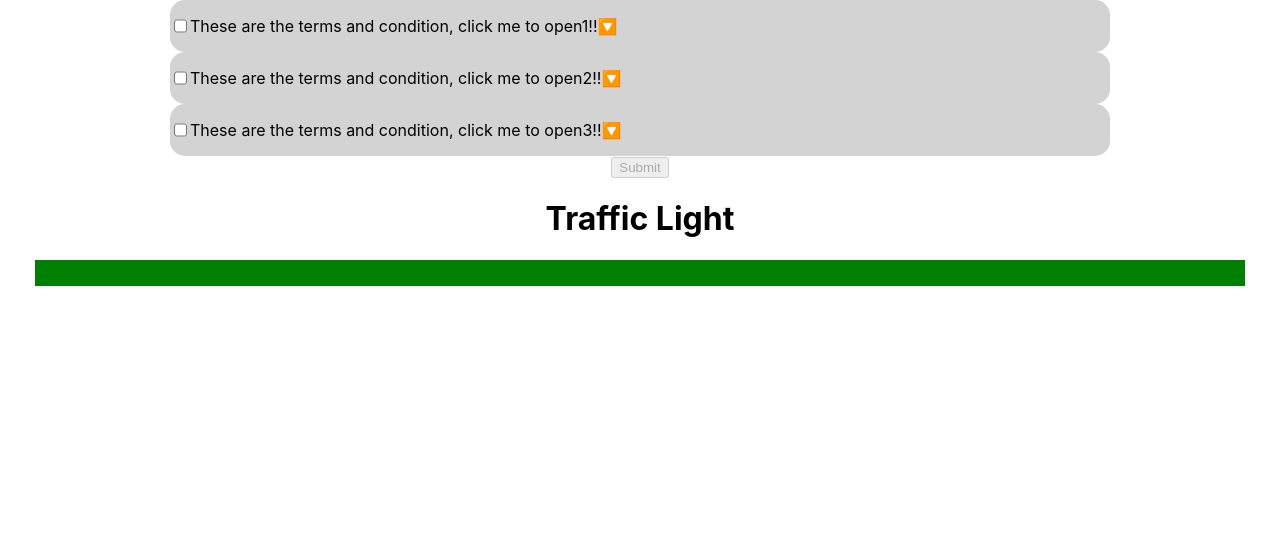
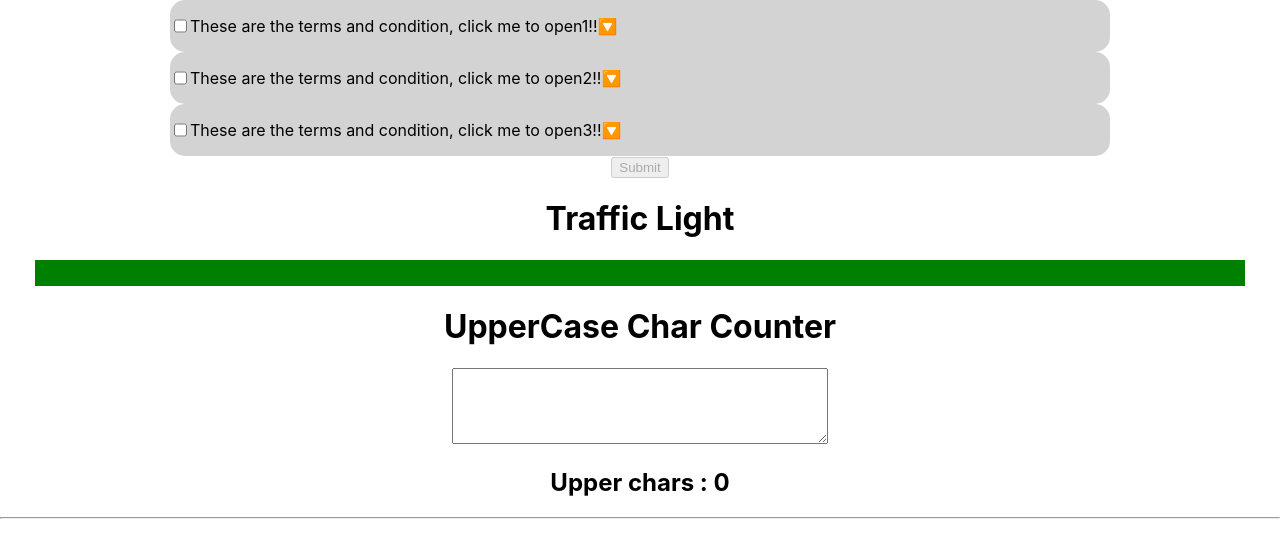
Before and after one commit to LakshayRohilla/machine-rounds, a React (Create React App) app: page / in a window 1280 px wide. Shown: the top 558 px of the page. Built offline with nearby package versions, Linux system fonts and the light colour scheme.

Commit message:
uppercase char counter

```diff
--- a/src/App.js
+++ b/src/App.js
@@ -1,12 +1,15 @@
 import './App.css';
 import Acordian from './components/accordian/accordian';
 import TrafficLight from './components/trafficLight/trafficLight';
+import UpperCaseCharCounter from './components/upperCaseCharCounter/upperCaseCharCounter';
 
 function App() {
   return (
     <div className="App" style={{}}>
       <Acordian/>
 	    <TrafficLight/>
+		<UpperCaseCharCounter/>
+
     </div>
   );
 }
--- /dev/null
+++ b/src/components/upperCaseCharCounter/upperCaseCharCounter.jsx
@@ -0,0 +1,20 @@
+import React, {useState} from 'react';
+
+export default function UpperCaseCharCounter(props) {
+  const [count, setCount] = useState(0);
+
+  function changeHandler(e){
+    const chars = (e.target.value).split('');
+    const lastChar = chars[chars.length-1];
+    if(lastChar.toUpperCase() === lastChar) setCount(count+1);
+  }
+
+  return (
+    <div className='App'>
+      <h1>UpperCase Char Counter</h1>
+      <textarea style={{height:'70px', width:'370px'}} onChange={changeHandler}/>
+      <h2>Upper chars : {count}</h2>
+      <hr/>
+    </div>
+  );
+}
```
